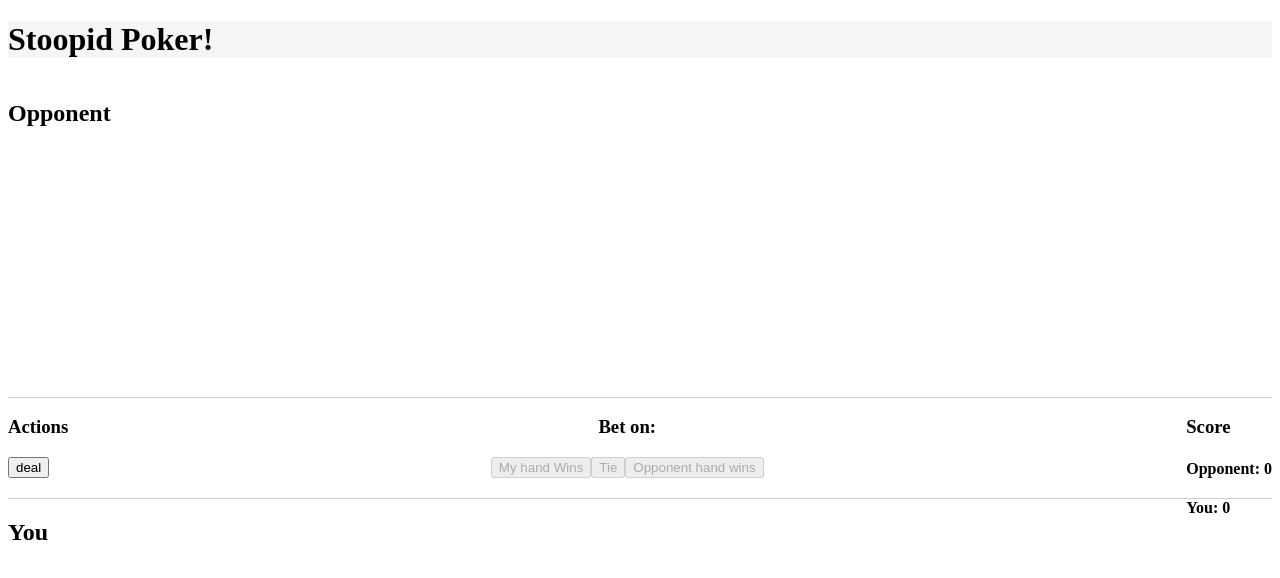
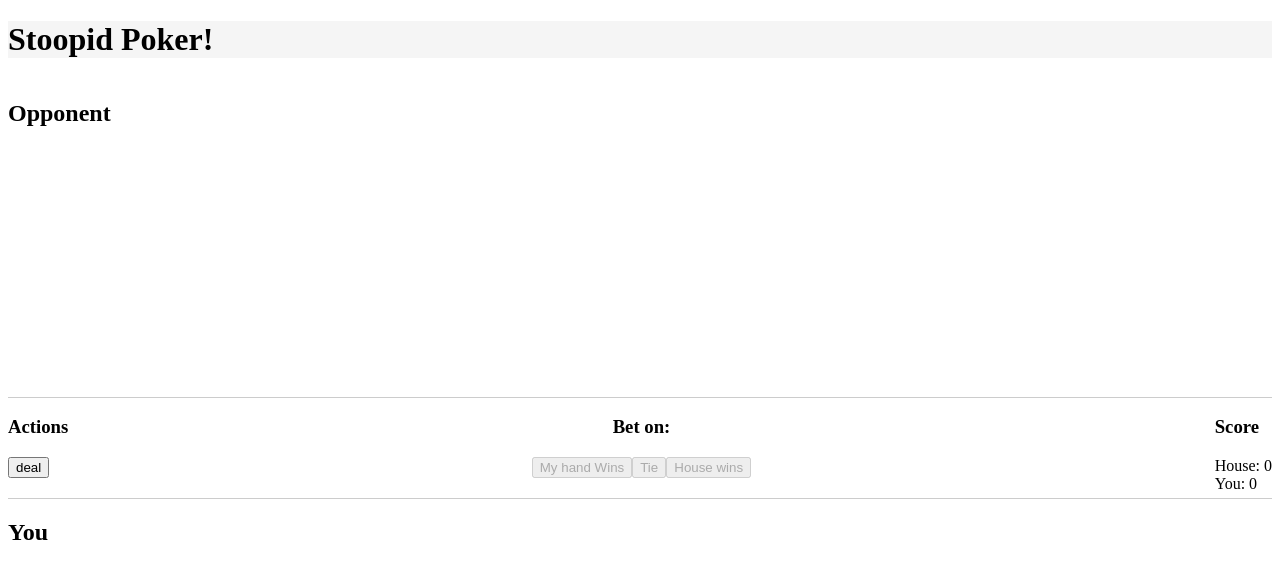
Before and after one commit to ruanha/stoopid-poker, an Angular app: page / in a window 1280 px wide. Shown: the top 578 px of the page. Built offline with nearby package versions, Linux system fonts and the light colour scheme.

Commit message:
change text for when the house wins

```diff
--- a/src/app/app.component.html
+++ b/src/app/app.component.html
@@ -17,14 +17,15 @@
             <h3>Bet on:</h3>
             <button [disabled]="!dealt" (click)="action('win')">My hand Wins</button>
             <button [disabled]="!dealt" (click)="action('tie')">Tie</button>
-            <button [disabled]="!dealt" (click)="action('lose')">Opponent hand wins</button>
+            <button [disabled]="!dealt" (click)="action('lose')">House wins</button>
 
         </div>
 
         <div>
             <h3>Score</h3>
-            <h4>Opponent: {{score.opponent}}</h4>
-            <h4>You: {{score.you}}</h4>
+            <div>House: {{score.opponent}}</div>
+            <div>You: {{score.you}}</div>
+
         </div>
 
     </div>
```
